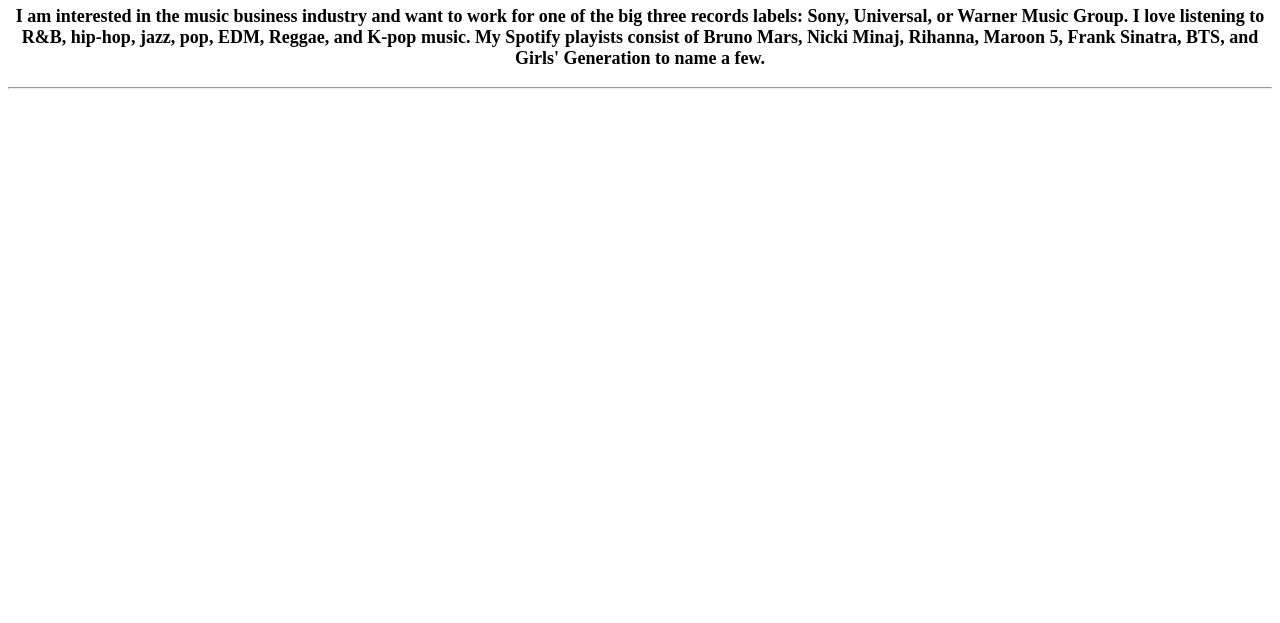
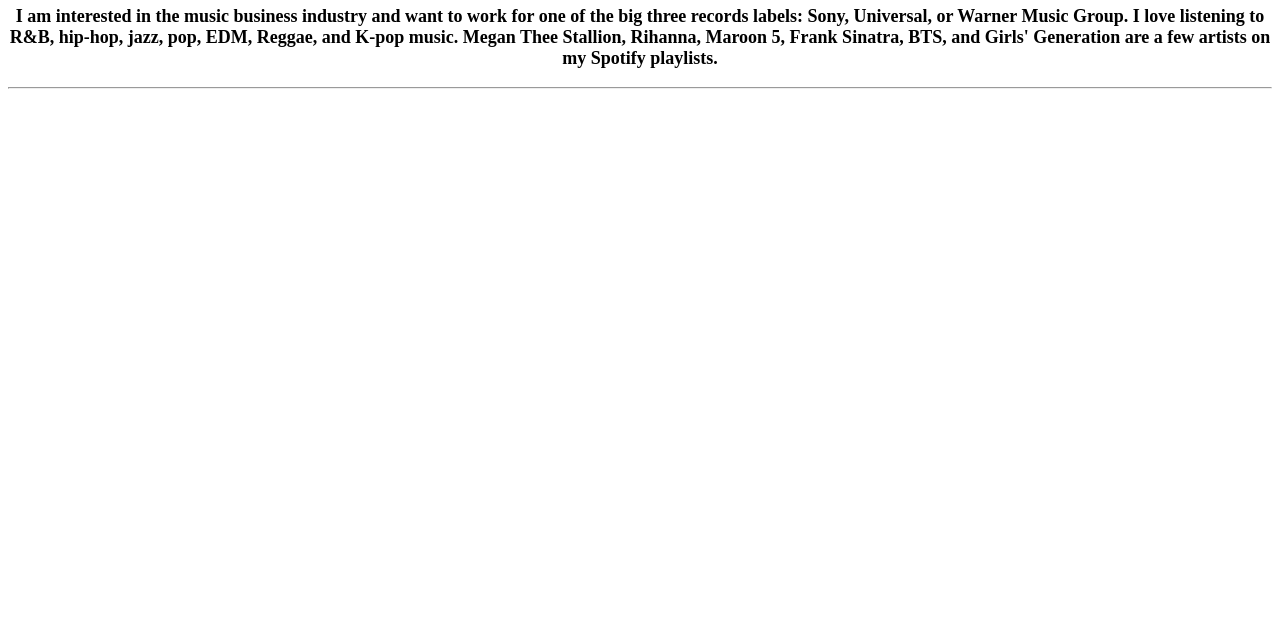
Before and after one commit to traceyytho/traceyytho.github.io, a plain HTML site: page index.html in a window 1280 px wide. Shown: the part 177-800 px from the top of the page. Drawn offline with Linux system fonts and the light colour scheme.

Commit message:
Update index.html

```diff
--- a/index.html
+++ b/index.html
@@ -4,7 +4,7 @@
 
 <b><h1 style="text-align:center;font-style:bold;> align="center"> ABOUT ME </h1>
 <p style ="text-align:center;font-family:heiti sc;font-size:18px">
-  I am interested in the music business industry and want to work for one of the big three records labels: Sony, Universal, or Warner Music Group. I love listening to R&B, hip-hop, jazz, pop, EDM, Reggae, and K-pop music. My Spotify playists consist of Bruno Mars, Nicki Minaj, Rihanna, Maroon 5, Frank Sinatra, BTS, and Girls' Generation to name a few.
+  I am interested in the music business industry and want to work for one of the big three records labels: Sony, Universal, or Warner Music Group. I love listening to R&B, hip-hop, jazz, pop, EDM, Reggae, and K-pop music. Megan Thee Stallion, Rihanna, Maroon 5, Frank Sinatra, BTS, and Girls' Generation are a few artists on my Spotify playlists.
 
 </body>
 
```
